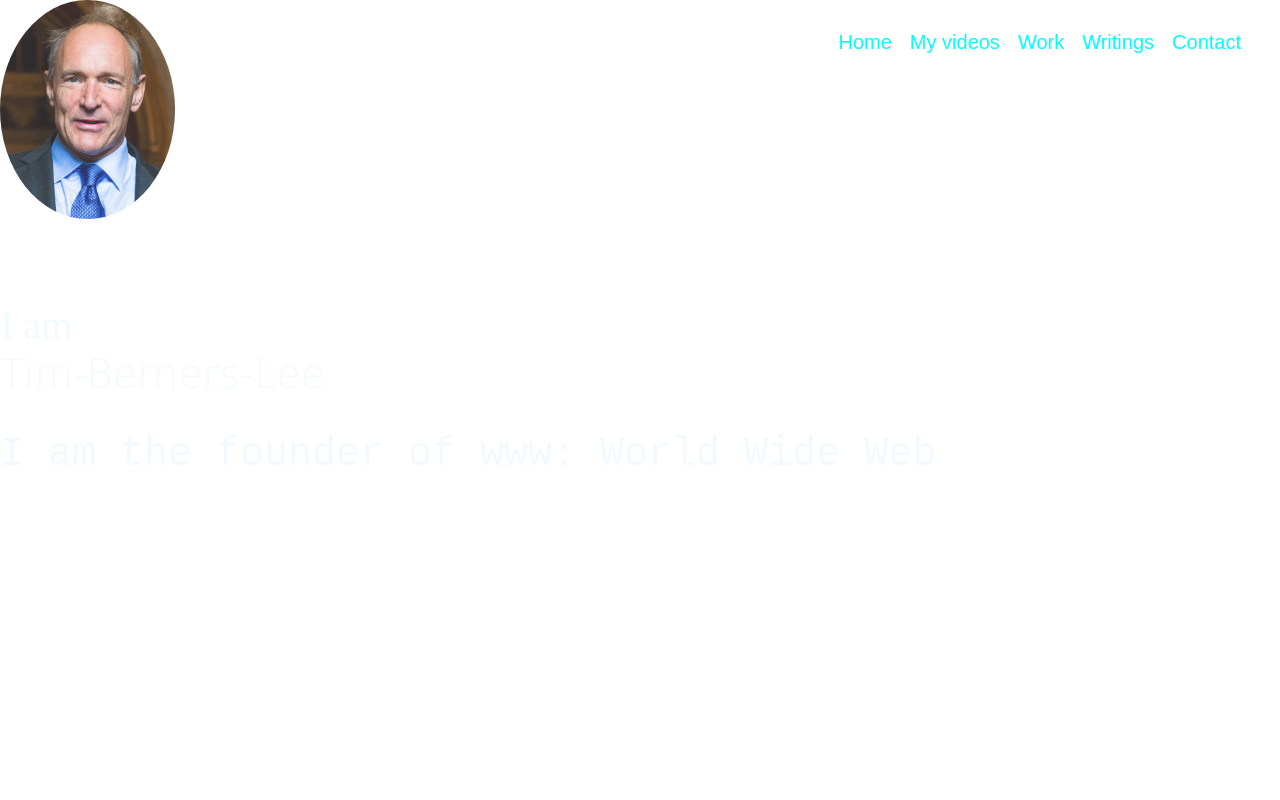
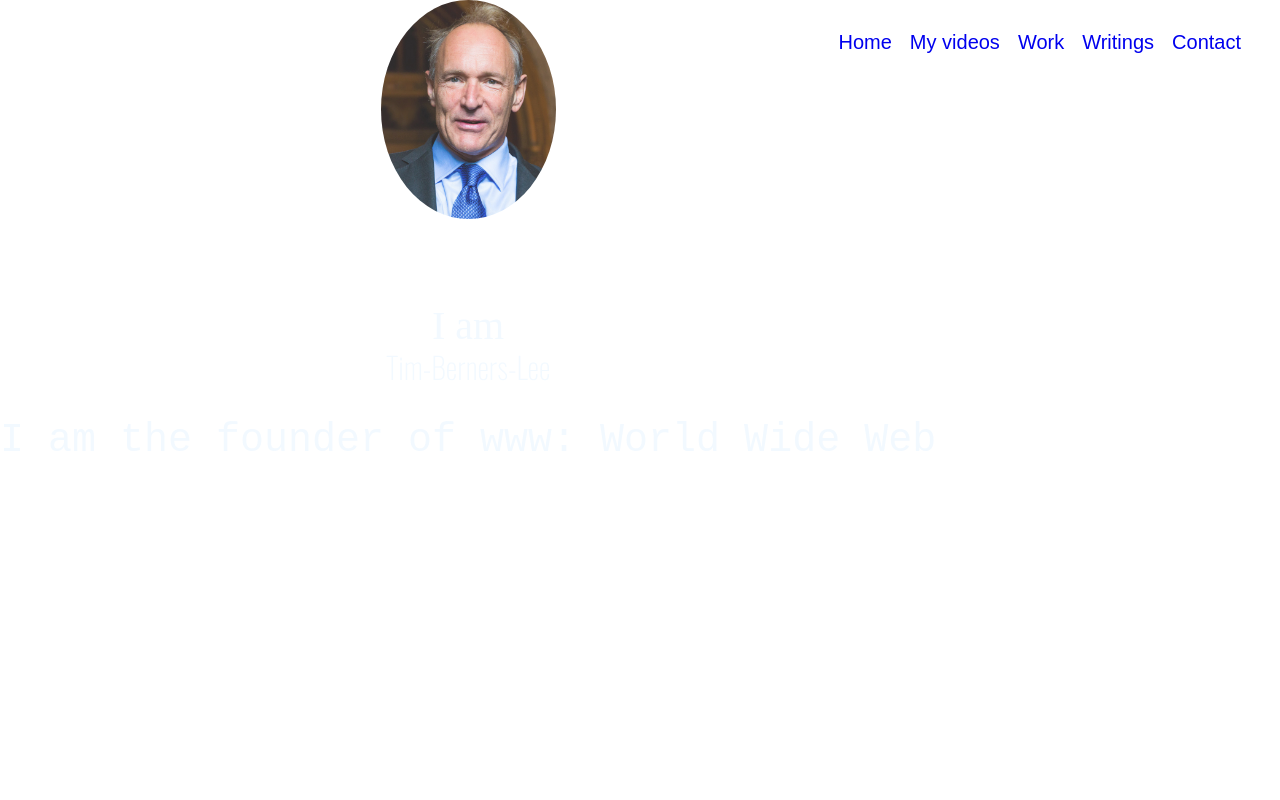
Before and after one commit to jamil9311/portfolio, a plain HTML site: page index.html in a window 1280 px wide. Shown: the top 800 px of the page. Drawn offline with nearby package versions, Linux system fonts and the light colour scheme.

Commit message:
Add files via upload

```diff
--- a/index.html
+++ b/index.html
@@ -2,14 +2,15 @@
 <head>
     <title>sir tim berners lee</title>
     <link rel="stylesheet" href="style.css">
+    <link href="https://fonts.googleapis.com/css2?family=Oswald:wght@200&display=swap" rel="stylesheet">
     </head>
     <body>
         <ul class="menu">
-            <li class="links"> Home </li>
-            <li class="links"> My videos</li>
-            <li class="links"> Work</li>
-            <li class="links"> Writings</li>
-            <li class="links"> Contact </li>
+            <li class="links"><a href="#welcome"> Home </a></li>
+            <li class="links"> <a href="#videos">My videos</a></li>
+            <li class="links"> <a href="#work">Work</a></li>
+            <li class="links"> <a href="#writing">Writings</a></li>
+            <li class="links"> <a href="#contact">Contact</a> </li>
         </ul>
     <section id="welcome">
         <div class="parallax-inner">
@@ -26,5 +27,24 @@
             Tim Berners-Lee is a software engineer who invented the Internet (or the World Wide Web) in 1989 while at CERN, the European Particle Physics Laboratory. He is director of the World Wide Web Consortium that he founded and a Professor in the Computer Science Department at the University of Oxford. In 2001 he became a Fellow of the Royal Society and in 2004 he was knighted.<br><br>In 1994 Berners-Lee founded the World Wide Web Consortium (W3C) at the Laboratory of Computer Science (LCS) at the Massachusetts Institute of Technology in Boston. It was made up of companies that wanted to work together to create Web standards and also improve the Web. It was quickly agreed that the technology should be free of royalties and patents. Berners-Lee has served as director of this W3C since it was founded. In 1995 Microsoft produced the first version of Internet Explorer and this commercial browser created enormous growth in websites and web users. The Web was first used
 </p>
         </section>
+        <section id="videos">
+        <h1> Videos </h1>
+        <div class="line"></div>
+            <br>
+        <iframe width="900" height="500" src="https://www.youtube.com/embed/OM6XIICm_qo" title="YouTube video player" frameborder="0" allow="accelerometer; autoplay; clipboard-write; encrypted-media; gyroscope; picture-in-picture" allowfullscreen></iframe>
+        <br>
+        </section>
+        <section id="work">
+            <h1> Work </h1>
+            <div class="line"></div>
+            <br>
+            <iframe width="900" height="500" src="https://en.wikipedia.org/wiki/Main_Page" frameborder="0"></iframe>
+            <br>
+            <section id="writing">
+            <h1>Writing</h1>
+            <div class="line"></div>
+            <a class="article" href="https://webfoundation.org/2019/03/web-birthday-30/" target="_blank"> 30 years on</a>
+            </section>
+        </section>
     </body>
 </html>
--- a/style.css
+++ b/style.css
@@ -1,6 +1,7 @@
 body {
     margin: 0;
     padding-top: 800px;
+    text-align: center;
 }
 .profile {
     width: 175px;
@@ -31,21 +32,20 @@
     display: table-cell;.
     position: relative;
     vertical-align: middle;
+
 }
 h1 {
     font-size: 40px;
-    line-height: 1.2;
     font-family: inherit;
     font-weight: 300;
 }
 #name {
-    font-size: 40px;
+    font-size: 30px;
     line-height: 1.2;
-    font-family: cursive;
+    font-family: 'Oswald', sans-serif;
 }
 h2 {
      font-size: 40px;
-    line-height: 1.2;
     font-family: monospace;
     font-weight: 300;
 }
@@ -91,3 +91,13 @@
 .links:hover {
     background-color: crimson;
 }
+a {
+    text-decoration: none;
+}
+.article :hover{
+    color: antiquewhite;
+}
+html {
+    scroll-behavior: smooth;
+
+}
```
